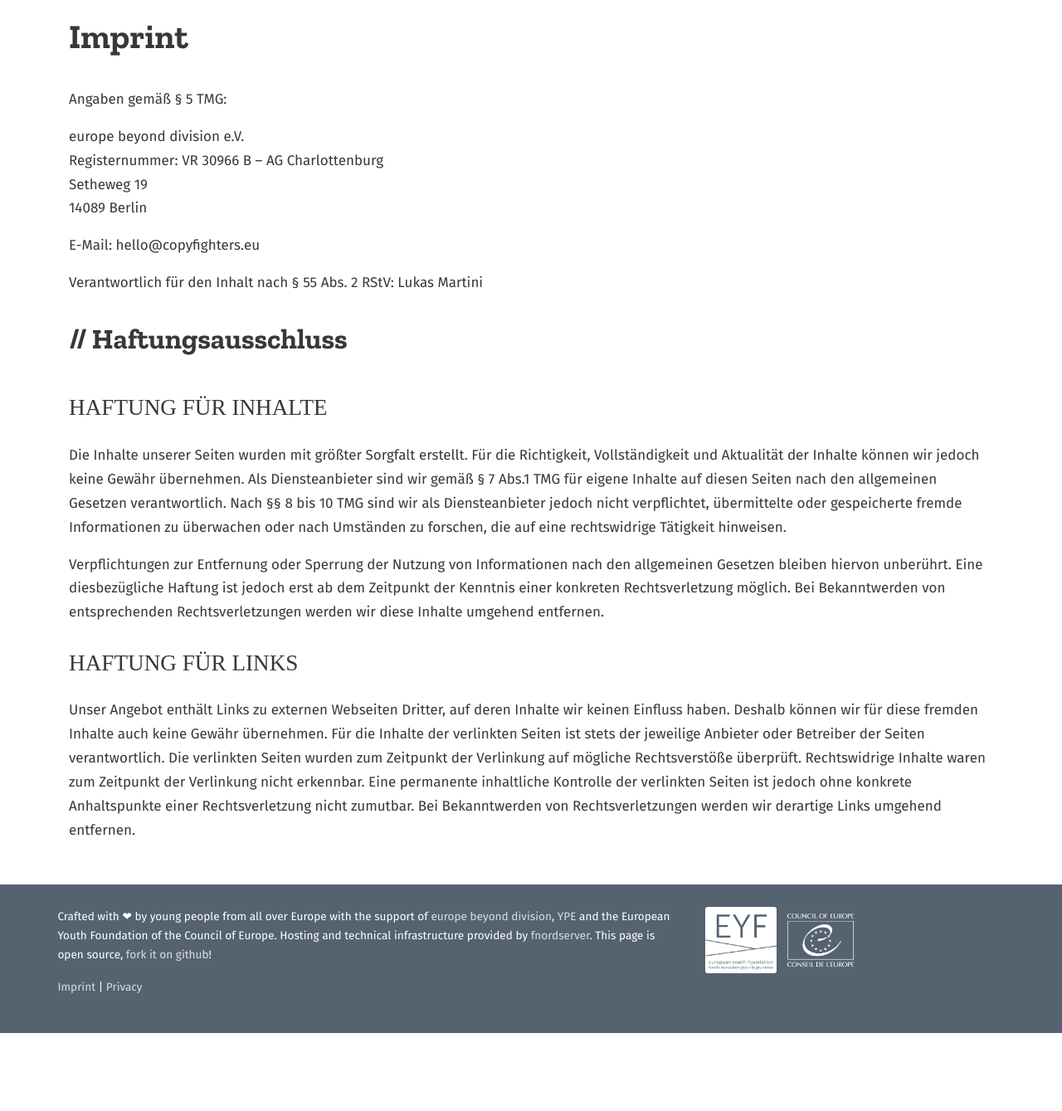
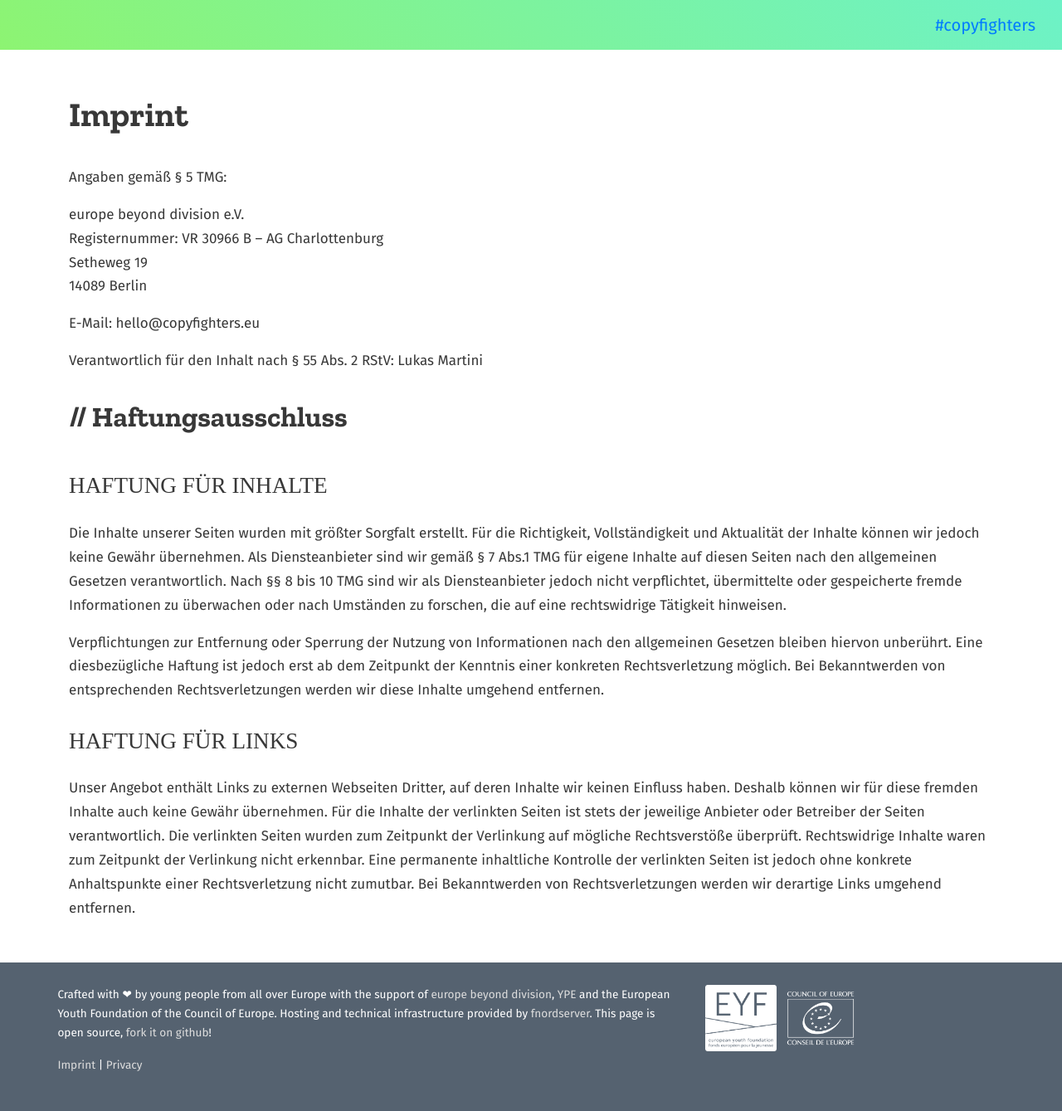
Before and after one commit to copyfighters/copyfighters, a Django app: page /imprint/ in a window 1280 px wide. Shown: the whole page at 83% size. Before the commit the page ends 1245 px from the top, so only its background shows below. Run offline with Django 3.2, Linux system fonts and the light colour scheme; style sheets or scripts are compiled from the project's sources; some libraries are stand-ins or nearby versions; some web fonts are replaced.

Commit message:
Add navbar for non-index pages

```diff
--- a/sass/_head.scss
+++ b/sass/_head.scss
@@ -1,15 +1,17 @@
+// The default header
+nav.header-nav {
+	@include gradient-directional($start-color: #8df472, $end-color: #6df2c7);
+	min-height: 0;
+
 	nav.header-nav {
 		font-size: 0.8em;
 
 		.navbar-brand {
-		color: #ffffff;
-		background-color: #000000;
 			padding: 5px 8px;
 
 			font: {
 				size: 19px;
-			family: $headline-font;
-			weight: 800;
+				weight: 600;
 			}
 		}
 
@@ -17,8 +19,10 @@ nav.header-nav {
 			white-space: nowrap;
 		}
 	}
+}
 
-div.area-header {
+// The special header on the index page
+div.area-index-header {
 	padding-top: 0;
 
 	h1#main-title {
--- a/templates/base.html
+++ b/templates/base.html
@@ -22,27 +22,28 @@
 			<p class="browserupgrade">You are using an <strong>outdated</strong> browser. Please <a href="https://browsehappy.com/">upgrade your browser</a> to improve your experience.</p>
 		<![endif]-->
 
-		{% comment %}
-		<nav class="navbar navbar-toggleable-sm navbar-light header-nav">
-			<div class="container">
+		{% block header %}
+			<nav class="navbar navbar-toggleable-md header-nav">
+				<button class="navbar-toggler navbar-toggler-right" type="button" data-toggle="collapse" data-target="#header-nav-sub" aria-controls="header-nav-sub" aria-expanded="false" aria-label="Toggle navigation">
+					<span class="navbar-toggler-icon"></span>
+				</button>
 				<a class="navbar-brand" href="#">#copyfighters</a>
-			</div>
-			<ul class="navbar-nav pull-right">
+
+				<div class="collapse navbar-collapse" id="header-nav-sub">
+					<ul class="navbar-nav mr-auto">
 						<li class="nav-item active">
-					<a class="nav-link" href="#">Home</a>
+							<a class="nav-link" href="/">Home <span class="sr-only">(current)</span></a>
 						</li>
 						<li class="nav-item">
-					<a class="nav-link" href="#">Get Involved</a>
+							<a class="nav-link" href="#">Link</a>
 						</li>
 						<li class="nav-item">
-					<a class="nav-link" href="#">More Infos</a>
-				</li>
-				<li class="nav-item">
-					<a class="nav-link" href="#">Contact</a>
+							<a class="nav-link disabled" href="#">Disabled</a>
 						</li>
 					</ul>
+				</div>
 			</nav>
-		{% endcomment %}
+		{% endblock %}
 
 		<div class="container-fluid">
 			{% block content %}{% endblock %}
```
Also changed, not shown: templates/index.html (+6 -2 lines). Lines whose indentation alone changed are shown as unchanged.
